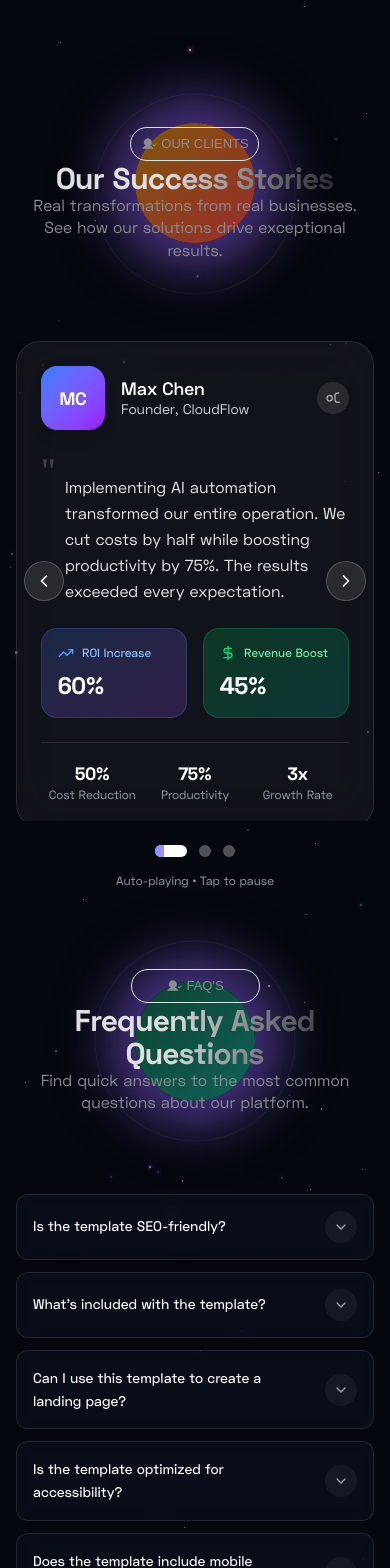
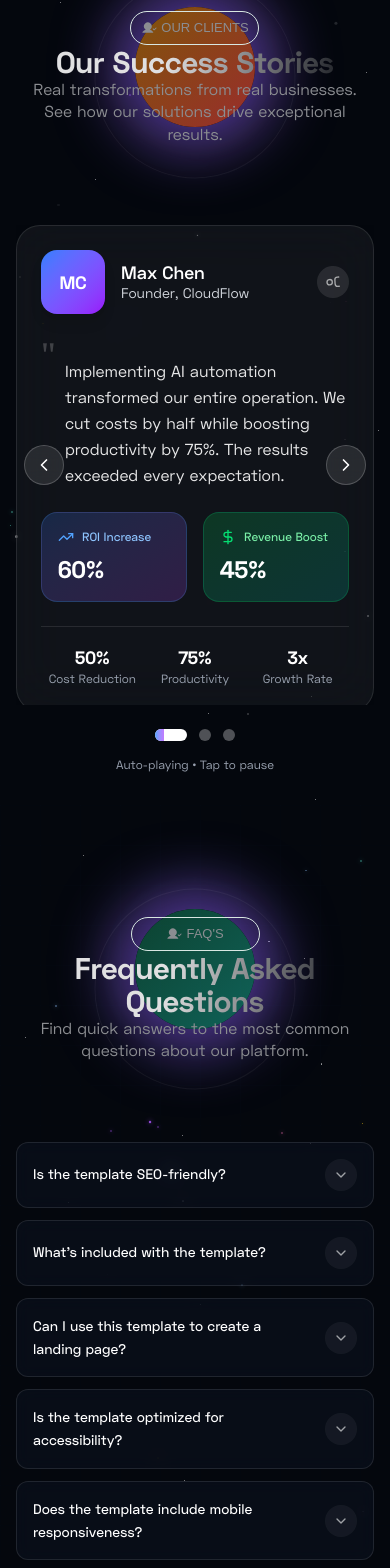
Before and after one commit to Levi9111/UIX-Design-Lab, a Next.js app: page / in a window 390 px wide. Shown: the part 8384-9952 px from the top of the page. Built offline with nearby package versions, Linux system fonts and the light colour scheme; a web font is replaced by a local one.

Commit message:
Planet position fixed fixed

```diff
--- a/src/components/FAQs/index.tsx
+++ b/src/components/FAQs/index.tsx
@@ -1,4 +1,5 @@
 'use client';
+
 import DesktopFAQs from './DesktopFAQs';
 import MobileFAQs from './MobileFAQs';
 import { PlanetText } from '../elements/PlanetText';
@@ -43,12 +44,13 @@ const FAQs = () => {
   const device = useMedia();
 
   return (
-    <section id='faq' className='md:mt-48 relative'>
+    <section id='faq' className='md:pt-48 pt-16 relative'>
       <MobilePlanet
         gradientFrom='#0c4230'
         gradientTo='#106259'
         ringColor1='#A7F3D0'
         ringColor2='#99F6E4'
+        className='!top-11'
       />
       <PlanetText
         btnText={`FAQ'S`}
--- a/src/components/Stories/index.tsx
+++ b/src/components/Stories/index.tsx
@@ -11,7 +11,7 @@ const Stories = () => {
   const device = useMedia();
 
   return (
-    <section id='review' className='pt-[180px] '>
+    <section id='review' className='md:pt-[180px] pt-16'>
       <div className='uix-center relative '>
         {/* Linear moving stars in random directions */}
         {Array.from({ length: 30 }).map((_, i) => {
--- a/src/components/ui/Hero.tsx
+++ b/src/components/ui/Hero.tsx
@@ -12,7 +12,7 @@ const Hero = () => {
       id='home'
       className='relative pt-[80px] pb-[100px] md:pt-[140px] md:pb-[185px]'
     >
-      {/* Floating decorative elements (DO NOT override background) */}
+      {/* Floating decorative elements  */}
       <div className='pointer-events-none absolute w-40 h-40 bg-purple-500/10 blur-2xl rounded-full top-[10%] left-[5%] z-0 animate-pulse' />
       <div className='pointer-events-none absolute w-32 h-32 bg-yellow-400/10 blur-2xl rounded-full bottom-[15%] right-[10%] z-0 animate-ping' />
 
@@ -23,7 +23,7 @@ const Hero = () => {
           animate={{ opacity: 1, y: 0 }}
           transition={{ delay: 0.2, duration: 0.8 }}
         >
-          A Design & Development Agency <br className='hidden sm:block' />
+          A Design & Development Agency <br className='break' />
           Specializing in Powerful UI/UX
         </motion.h1>
 
```
